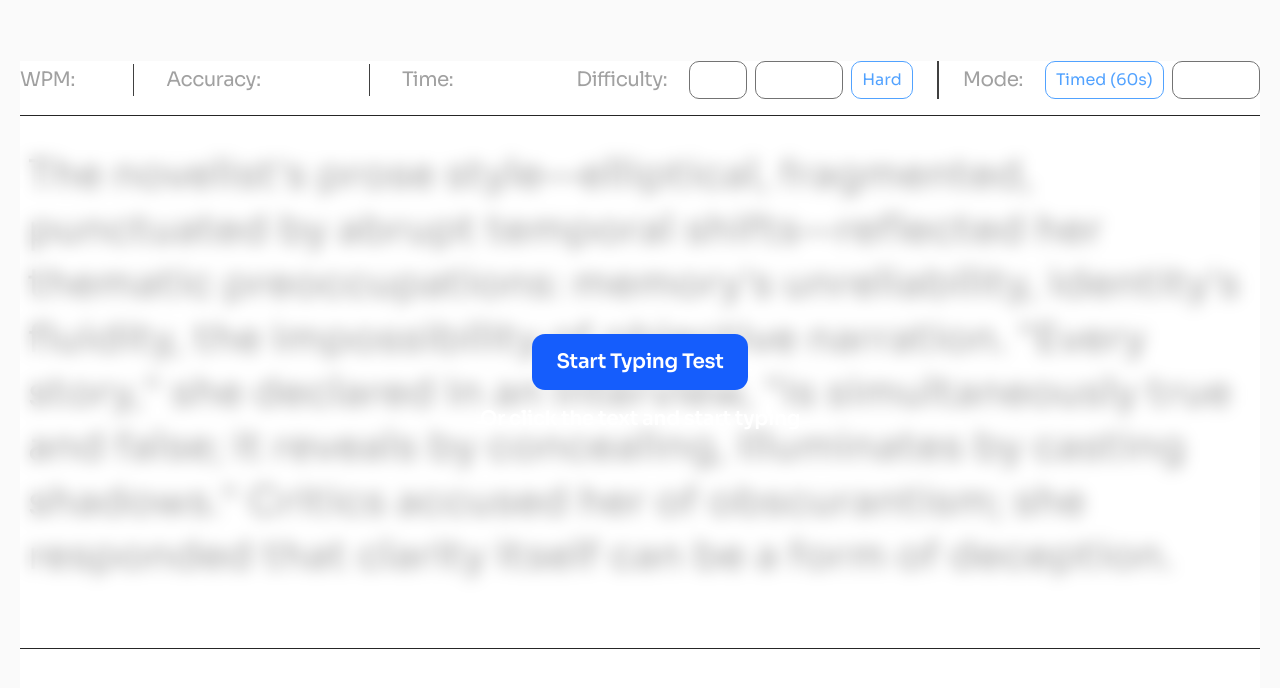
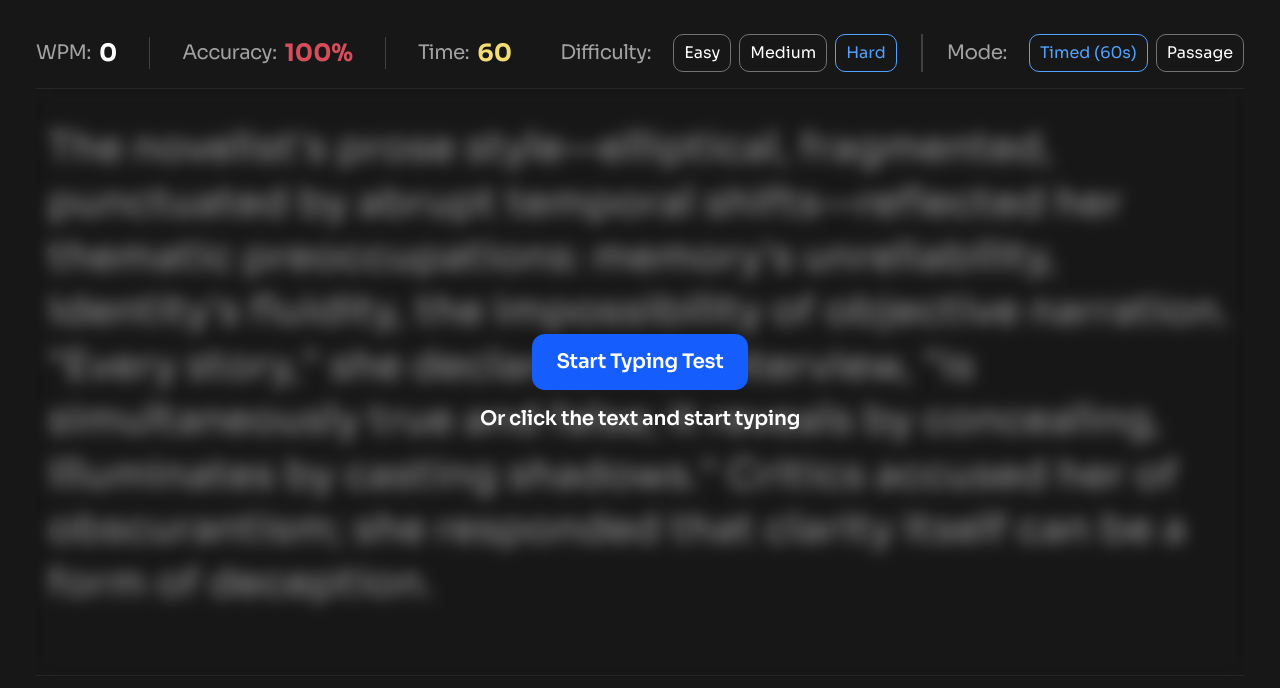
Before and after one commit to elhuzain/typing-speed-test, a Next.js app: page / in a window 1280 px wide. Shown: the top 688 px of the page. Built offline with nearby package versions, Linux system fonts and the light colour scheme.

Commit message:
feat: added game completed screen

```diff
--- a/app/globals.css
+++ b/app/globals.css
@@ -10,9 +10,9 @@
   --neutral-0: hsl(0, 0%, 100%);
   --blue-600: hsl(214, 100%, 55%);
   --blue-400: hsl(210, 100%, 65%);
-  --red-500: hsl(354, 63%, 57%);
-  --green-500: hsl(140, 63%, 57%);
-  --yellow-400: hsl(49, 85%, 70%);
+  --red-500: #D64D5B;
+  --green-500: #4DD67B;
+  --yellow-400: #F4DC73;
   --muted: oklch(0.97 0 0);
   --border: oklch(0.922 0 0);
   --accent: oklch(0.97 0 0);
@@ -69,7 +69,6 @@
   body {
     margin: 0;
     min-height: 100vh;
-    background: var(--background);
     color: var(--foreground);
     font-family: "Sora", "Segoe UI", sans-serif;
     line-height: 1.5;
@@ -188,4 +187,13 @@
   --radius-2xl: calc(var(--radius) * 1.8);
   --radius-3xl: calc(var(--radius) * 2.2);
   --radius-4xl: calc(var(--radius) * 2.6);
+
+  --color-red-500: var(--red-500);
+  --color-green-500: var(--green-500);
+  --color-yellow-400: var(--yellow-400);
 }
+
+.completion-checkmark {
+  box-shadow: 0px 0px 0px 16px #4DD67B33,
+    0px 0px 0px 32px #4DD67B1A;
+}
--- a/app/layout.tsx
+++ b/app/layout.tsx
@@ -17,7 +17,7 @@ export const metadata: Metadata = {
 export default function RootLayout({ children }: LayoutProps<"/">) {
   return (
     <html lang="en" className={cn("h-full", "antialiased", sora.variable)}>
-      <body className="min-h-full flex flex-col bg-background text-foreground">
+      <body className="min-h-full flex flex-col text-foreground">
         {children}
       </body>
     </html>
--- a/app/page.tsx
+++ b/app/page.tsx
@@ -1,11 +1,8 @@
-import Controls from "@/components/controls";
-import Indicators from "@/components/indicators";
-import PassageTyper from "@/components/passage-typer";
 import { TypingTestProvider } from "@/providers/typing-test-provider";
 import passages from "@/lib/data.json";
 import { connection } from "next/server";
 import { Suspense } from "react";
-import RestartTest from "@/components/restart-test";
+import TypingTestView from "@/components/typing-test-view";
 
 function getRandomHardPassage() {
   const randomIndex = Math.floor(Math.random() * passages.hard.length);
@@ -18,16 +15,7 @@ async function TypingTest() {
 
   return (
     <TypingTestProvider initialPassage={initialPassage}>
-      <div className="flex flex-col flex-1 items-center justify-center bg-zinc-50 font-sans dark:bg-black">
-        <main className="flex w-full max-w-310 flex-col items-center justify-between bg-white dark:bg-black sm:items-start">
-          <div className="flex items-center justify-between w-full border-b border-neutral-800 pb-4">
-            <Indicators />
-            <Controls />
-          </div>
-          <PassageTyper />
-          <RestartTest />
-        </main>
-      </div>
+      <TypingTestView />
     </TypingTestProvider>
   );
 }
--- /dev/null
+++ b/components/game-completed.tsx
@@ -0,0 +1,54 @@
+"use client";
+
+import Image from "next/image";
+
+import { useTypingTest } from "@/providers/typing-test-provider";
+import { Button } from "@/components/ui/button";
+
+export default function GameCompleted() {
+  const {
+    restartGame,
+    wpm,
+    accuracy,
+    correctCharacters,
+    incorrectCharacters,
+  } = useTypingTest();
+
+  return (
+    <main className="flex min-h-screen flex-col items-center justify-center bg-neutral-900 text-white">
+      <Image
+        width="64"
+        height="64"
+        alt=""
+        src="/images/icon-completed.svg"
+        className="completion-checkmark mb-16 rounded-full"
+      />
+      <h1 className="mb-2 text-preset-1 font-bold">Test Complete!</h1>
+      <p className="test-preset-3 mb-13 text-neutral-400">
+        Solid run. Keep pushing to beat your high score.
+      </p>
+      <dl className="mb-16 flex flex-col sm:flex-row items-center gap-5">
+        <div className="py-3 px-6 space-y-4 border border-neutral-700 rounded-lg min-w-40 w-full">
+          <dt className="text-preset-3 text-neutral-400">WPM:</dt>
+          <dd className="text-preset-2 font-bold">{wpm}</dd>
+        </div>
+        <div className="py-3 px-6 space-y-4 border border-neutral-700 rounded-lg min-w-40 w-full">
+          <dt className="text-preset-3 text-neutral-400">Accuracy:</dt>
+          <dd className="text-preset-2 font-bold text-red-500">{accuracy}%</dd>
+        </div>
+        <div className="py-3 px-6 space-y-4 border border-neutral-700 rounded-lg min-w-40 w-full">
+          <dt className="text-preset-3 text-neutral-400">Characters:</dt>
+          <dd className="text-preset-2 font-bold text-neutral-500">
+            <span className="text-green-500">{correctCharacters}</span>
+            {"/"}
+            <span className="text-red-500">{incorrectCharacters}</span>
+          </dd>
+        </div>
+      </dl>
+      <Button variant="secondary" onClick={restartGame}>
+        <span>Go Again</span>
+        <Image width="24" height="24" alt="" src="/images/icon-restart.svg" />
+      </Button>
+    </main>
+  );
+}
--- /dev/null
+++ b/components/game.tsx
@@ -0,0 +1,19 @@
+import Controls from "@/components/controls";
+import Indicators from "@/components/indicators";
+import PassageTyper from "@/components/passage-typer";
+import RestartTest from "@/components/restart-test";
+
+export default function Game() {
+  return (
+    <div className="flex flex-1 flex-col items-center justify-center bg-neutral-900 font-sans">
+      <main className="flex w-full px-4 max-w-310 flex-col items-center justify-between sm:items-start">
+        <div className="flex w-full items-center justify-between border-b border-neutral-800 pb-4">
+          <Indicators />
+          <Controls />
+        </div>
+        <PassageTyper />
+        <RestartTest />
+      </main>
+    </div>
+  );
+}
--- a/components/indicators.tsx
+++ b/components/indicators.tsx
@@ -13,12 +13,12 @@ const Indicators = () => {
 
         <div className="flex items-center gap-2 pe-8 me-8 border-e border-neutral-700">
             <dt className="text-preset-3 text-neutral-400">Accuracy:</dt>
-            <dd className="text-preset-2">{accuracy}%</dd>
+            <dd className="text-preset-2 text-red-500">{accuracy}%</dd>
         </div>
 
         <div className="flex items-center gap-2">
             <dt className="text-preset-3 text-neutral-400">Time:</dt>
-            <dd className="text-preset-2">{time}</dd>
+            <dd className="text-preset-2 text-yellow-400">{time}</dd>
         </div>
     </dl>
 }
--- a/components/passage-typer.tsx
+++ b/components/passage-typer.tsx
@@ -27,7 +27,7 @@ const PassageTyper = () => {
         type="text"
       />
 
-      <p className="px-2 text-preset-1 text-neutral-400">
+      <p className="px-3 text-preset-1 text-neutral-400">
         {Array.from(passage).map((character, index) => {
           const typedCharacter = typedCharacters[index];
           const isCurrent = hasStarted && index === typedCharacters.length;
--- /dev/null
+++ b/components/typing-test-view.tsx
@@ -0,0 +1,11 @@
+"use client";
+
+import Game from "@/components/game";
+import GameCompleted from "@/components/game-completed";
+import { useTypingTest } from "@/providers/typing-test-provider";
+
+export default function TypingTestView() {
+  const { isFinished } = useTypingTest();
+
+  return isFinished ? <GameCompleted /> : <Game />;
+}
--- a/components/ui/button.tsx
+++ b/components/ui/button.tsx
@@ -9,7 +9,7 @@ const buttonVariants = cva(
       variant: {
         default: "bg-blue-600 text-white! text-preset-3-semibold hover:bg-blue-400",
         secondary:
-          "bg-secondary text-secondary-foreground text-preset-3-semibold  hover:bg-[color-mix(in_oklch,var(--secondary),var(--foreground)_5%)] aria-expanded:bg-secondary aria-expanded:text-secondary-foreground",
+          "bg-secondary text-neutral-900! text-secondary-foreground text-preset-3-semibold  hover:bg-[color-mix(in_oklch,var(--secondary),var(--foreground)_5%)] aria-expanded:bg-secondary aria-expanded:text-secondary-foreground",
       },
       size: {
         default:
--- a/providers/typing-test-provider.tsx
+++ b/providers/typing-test-provider.tsx
@@ -11,21 +11,29 @@ import {
   type ReactNode,
   type RefObject,
 } from "react";
-import { useRouter } from "next/navigation";
 import passages from "@/lib/data.json";
 
 export type GameMode = "timed" | "passage";
 export type Difficulty = keyof typeof passages;
 
+function getRandomPassage(difficulty: Difficulty) {
+  const availablePassages = passages[difficulty];
+  const randomIndex = Math.floor(Math.random() * availablePassages.length);
+  return availablePassages[randomIndex].text;
+}
+
 type TypingTestContextValue = {
   passage: string;
   typedCharacters: string[];
   hasStarted: boolean;
+  isFinished: boolean;
   difficulty: Difficulty;
   mode: GameMode;
   time: number;
   accuracy: number;
   wpm: number;
+  correctCharacters: number;
+  incorrectCharacters: number;
   inputRef: RefObject<HTMLInputElement | null>;
   setDifficulty: (difficulty: Difficulty) => void;
   setMode: (mode: GameMode) => void;
@@ -43,10 +51,10 @@ export function TypingTestProvider({
   children: ReactNode;
   initialPassage: string;
 }) {
-  const router = useRouter();
   const [passage, setPassage] = useState(initialPassage);
   const [typedCharacters, setTypedCharacters] = useState<string[]>([]);
   const [hasStarted, setHasStarted] = useState(false);
+  const [isFinished, setIsFinished] = useState(false);
   const [difficulty, setDifficultyState] = useState<Difficulty>("hard");
   const [mode, setModeState] = useState<GameMode>("timed");
   const [time, setTime] = useState(60);
@@ -58,6 +66,7 @@ export function TypingTestProvider({
     (total, character, index) => total + Number(character === passage[index]),
     0,
   );
+  const incorrectCharacters = typedCharacters.length - correctCharacters;
   const elapsedSeconds = mode === "timed" ? 60 - time : time;
   const accuracy = typedCharacters.length === 0
     ? 100
@@ -70,18 +79,20 @@ export function TypingTestProvider({
     if (hasFinishedRef.current) return;
 
     hasFinishedRef.current = true;
-    router.push("/finished");
-  }, [router]);
+    setHasStarted(false);
+    setIsFinished(true);
+  }, []);
 
   const restartGame = useCallback(() => {
     hasFinishedRef.current = false;
+    setIsFinished(false);
     setHasStarted(false);
     setTypedCharacters([]);
     typedCharactersRef.current = [];
+    setPassage(getRandomPassage(difficulty));
     setTime(mode === "timed" ? 60 : 0);
     timeRef.current = mode === "timed" ? 60 : 0;
-    inputRef.current?.focus();
-  }, [mode]);
+  }, [difficulty, mode]);
 
   useEffect(() => {
     if (!hasStarted) return;
@@ -114,11 +125,8 @@ export function TypingTestProvider({
   const setDifficulty = (nextDifficulty: Difficulty) => {
     if (hasStarted) return;
 
-    const availablePassages = passages[nextDifficulty];
-    const randomIndex = Math.floor(Math.random() * availablePassages.length);
-
     setDifficultyState(nextDifficulty);
-    setPassage(availablePassages[randomIndex].text);
+    setPassage(getRandomPassage(nextDifficulty));
     typedCharactersRef.current = [];
     setTypedCharacters([]);
   };
@@ -159,11 +167,14 @@ export function TypingTestProvider({
         passage,
         typedCharacters,
         hasStarted,
+        isFinished,
         difficulty,
         mode,
         time,
         accuracy,
         wpm,
+        correctCharacters,
+        incorrectCharacters,
         inputRef,
         setDifficulty,
         setMode,
```
